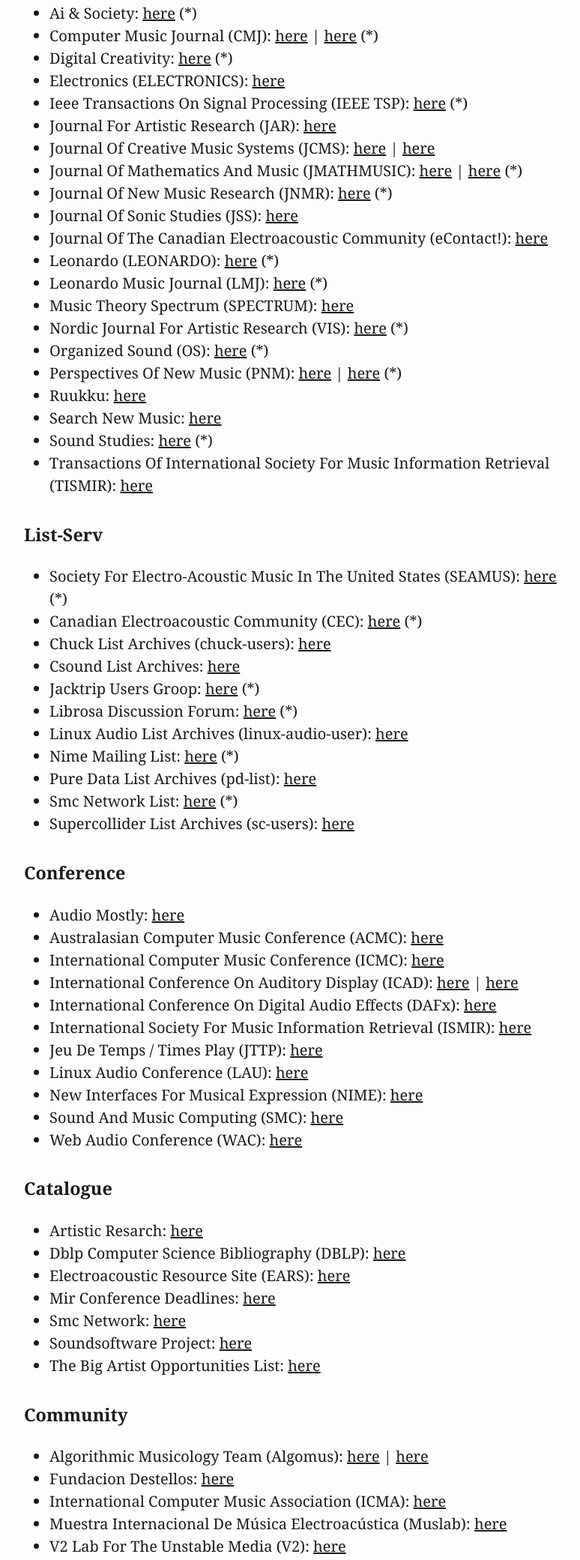
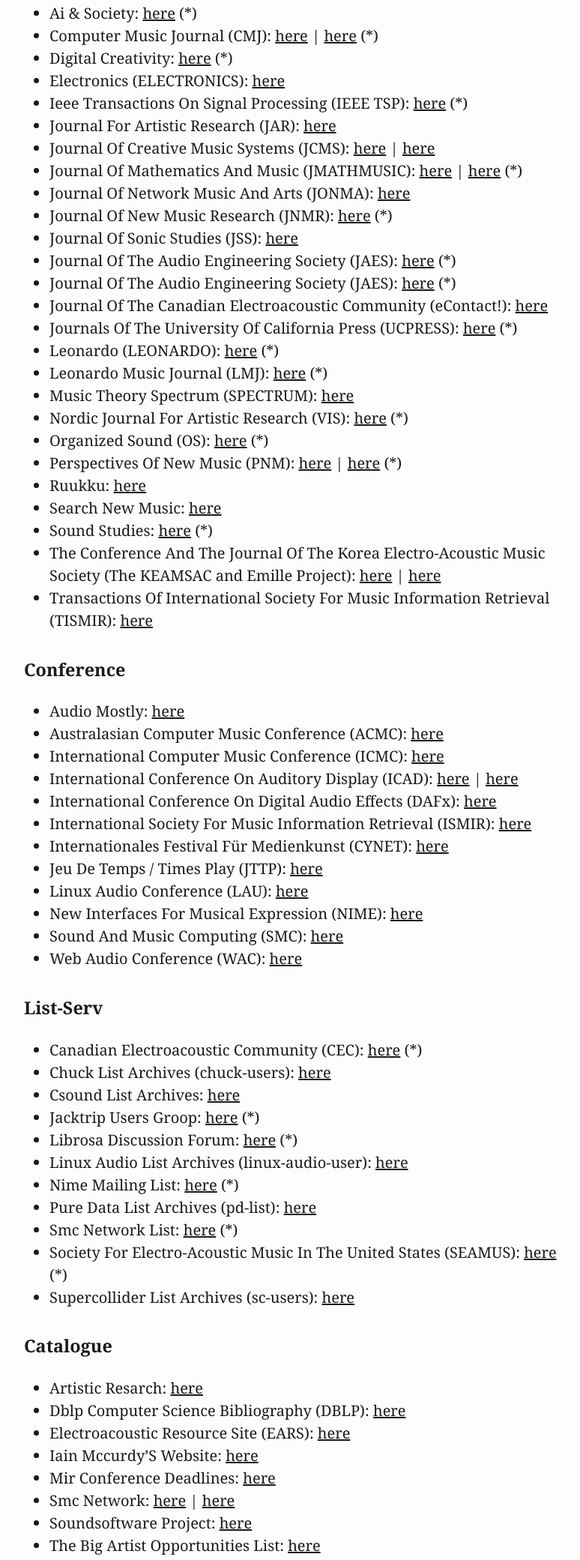
Before and after one commit to fdch/research, a plain HTML site: page index.html in a window 1280 px wide. Shown: the part 524-2605 px from the top of the page at 75% size, without its empty margins (248-1022 px from the left). Drawn offline with Linux system fonts and the light colour scheme.

Commit message:
updates data

```diff
--- a/index.html
+++ b/index.html
@@ -172,11 +172,19 @@
 </li>
 <li>Journal Of Mathematics And Music (JMATHMUSIC): <a href="https://www-tandfonline-com.proxy.library.nyu.edu/loi/tmam20" target="_blank">here</a> | <a href="https://www.researchgate.net/journal/Journal-of-Mathematics-and-Music-1745-9737" target="_blank">here</a> (*)<br />
 </li>
+<li>Journal Of Network Music And Arts (JONMA): <a href="https://commons.library.stonybrook.edu/jonma/" target="_blank">here</a><br />
+</li>
 <li>Journal Of New Music Research (JNMR): <a href="https://www-tandfonline-com.proxy.library.nyu.edu/loi/nnmr20" target="_blank">here</a> (*)<br />
 </li>
 <li>Journal Of Sonic Studies (JSS): <a href="https://www.researchcatalogue.net/view/558606/558607" target="_blank">here</a><br />
 </li>
+<li>Journal Of The Audio Engineering Society (JAES): <a href="https://www.aes.org/journal/" target="_blank">here</a> (*)<br />
+</li>
+<li>Journal Of The Audio Engineering Society (JAES): <a href="https://www.aes.org/journal/" target="_blank">here</a> (*)<br />
+</li>
 <li>Journal Of The Canadian Electroacoustic Community (eContact!): <a href="https://econtact.ca/" target="_blank">here</a><br />
+</li>
+<li>Journals Of The University Of California Press (UCPRESS): <a href="https://online.ucpress.edu/journals" target="_blank">here</a> (*)<br />
 </li>
 <li>Leonardo (LEONARDO): <a href="https://direct.mit.edu/leon" target="_blank">here</a> (*)<br />
 </li>
@@ -196,12 +204,38 @@
 </li>
 <li>Sound Studies: <a href="https://www-tandfonline-com.proxy.library.nyu.edu/loi/rfso20" target="_blank">here</a> (*)<br />
 </li>
+<li>The Conference And The Journal Of The Korea Electro-Acoustic Music Society (The KEAMSAC and Emille Project): <a href="http://keams.org/emille/emille.html" target="_blank">here</a> | <a href="http://computermusic.asia/" target="_blank">here</a><br />
+</li>
 <li>Transactions Of International Society For Music Information Retrieval (TISMIR): <a href="https://transactions.ismir.net/" target="_blank">here</a></li>
+</ul>
+<h3 id="conference">Conference</h3>
+<ul class="incremental">
+<li>Audio Mostly: <a href="https://audiomostly.com/" target="_blank">here</a><br />
+</li>
+<li>Australasian Computer Music Conference (ACMC): <a href="https://computermusic.org.au/conferences/" target="_blank">here</a><br />
+</li>
+<li>International Computer Music Conference (ICMC): <a href="https://quod.lib.umich.edu/i/icmc/" target="_blank">here</a><br />
+</li>
+<li>International Conference On Auditory Display (ICAD): <a href="https://smartech.gatech.edu/handle/1853/49750" target="_blank">here</a> | <a href="https://icad.org/proceedings/" target="_blank">here</a><br />
+</li>
+<li>International Conference On Digital Audio Effects (DAFx): <a href="http://www.dafx.de/paper-archive/" target="_blank">here</a><br />
+</li>
+<li>International Society For Music Information Retrieval (ISMIR): <a href="https://ismir.net/conferences" target="_blank">here</a><br />
+</li>
+<li>Internationales Festival Für Medienkunst (CYNET): <a href="https://www.cynetart.de/" target="_blank">here</a><br />
+</li>
+<li>Jeu De Temps / Times Play (JTTP): <a href="https://jttp.sonus.ca/" target="_blank">here</a><br />
+</li>
+<li>Linux Audio Conference (LAU): <a href="https://linuxaudio.org/lac.html" target="_blank">here</a><br />
+</li>
+<li>New Interfaces For Musical Expression (NIME): <a href="https://www.nime.org/archives/" target="_blank">here</a><br />
+</li>
+<li>Sound And Music Computing (SMC): <a href="https://zenodo.org/communities/smc/" target="_blank">here</a><br />
+</li>
+<li>Web Audio Conference (WAC): <a href="https://webaudioconf.com/proceedings/" target="_blank">here</a></li>
 </ul>
 <h3 id="list-serv">List-Serv</h3>
 <ul class="incremental">
-<li>Society For Electro-Acoustic Music In The United States (SEAMUS): <a href="https://seamusonline.org/" target="_blank">here</a> (*)<br />
-</li>
 <li>Canadian Electroacoustic Community (CEC): <a href="https://groups.google.com/g/cec-conference" target="_blank">here</a> (*)<br />
 </li>
 <li>Chuck List Archives (chuck-users): <a href="https://lists.cs.princeton.edu/pipermail/chuck-users/" target="_blank">here</a><br />
@@ -220,31 +254,9 @@
 </li>
 <li>Smc Network List: <a href="https://groups.google.com/a/llista.upf.edu/g/smcnetwork" target="_blank">here</a> (*)<br />
 </li>
+<li>Society For Electro-Acoustic Music In The United States (SEAMUS): <a href="https://seamusonline.org/" target="_blank">here</a> (*)<br />
+</li>
 <li>Supercollider List Archives (sc-users): <a href="http://www.listarc.bham.ac.uk/marchives/sc-users/" target="_blank">here</a></li>
-</ul>
-<h3 id="conference">Conference</h3>
-<ul class="incremental">
-<li>Audio Mostly: <a href="https://audiomostly.com/" target="_blank">here</a><br />
-</li>
-<li>Australasian Computer Music Conference (ACMC): <a href="https://computermusic.org.au/conferences/" target="_blank">here</a><br />
-</li>
-<li>International Computer Music Conference (ICMC): <a href="https://quod.lib.umich.edu/i/icmc/" target="_blank">here</a><br />
-</li>
-<li>International Conference On Auditory Display (ICAD): <a href="https://smartech.gatech.edu/handle/1853/49750" target="_blank">here</a> | <a href="https://icad.org/proceedings/" target="_blank">here</a><br />
-</li>
-<li>International Conference On Digital Audio Effects (DAFx): <a href="http://www.dafx.de/paper-archive/" target="_blank">here</a><br />
-</li>
-<li>International Society For Music Information Retrieval (ISMIR): <a href="https://ismir.net/conferences" target="_blank">here</a><br />
-</li>
-<li>Jeu De Temps / Times Play (JTTP): <a href="https://jttp.sonus.ca/" target="_blank">here</a><br />
-</li>
-<li>Linux Audio Conference (LAU): <a href="https://linuxaudio.org/lac.html" target="_blank">here</a><br />
-</li>
-<li>New Interfaces For Musical Expression (NIME): <a href="https://www.nime.org/archives/" target="_blank">here</a><br />
-</li>
-<li>Sound And Music Computing (SMC): <a href="https://zenodo.org/communities/smc/" target="_blank">here</a><br />
-</li>
-<li>Web Audio Conference (WAC): <a href="https://webaudioconf.com/proceedings/" target="_blank">here</a></li>
 </ul>
 <h3 id="catalogue">Catalogue</h3>
 <ul class="incremental">
@@ -254,9 +266,11 @@
 </li>
 <li>Electroacoustic Resource Site (EARS): <a href="http://www.ears.dmu.ac.uk/" target="_blank">here</a><br />
 </li>
+<li>Iain Mccurdy’S Website: <a href="http://www.iainmccurdy.org/index.html" target="_blank">here</a><br />
+</li>
 <li>Mir Conference Deadlines: <a href="http://mir-conferences.audiocontentanalysis.org/?sub=ML,SP,DM" target="_blank">here</a><br />
 </li>
-<li>Smc Network: <a href="https://conferences.smcnetwork.org/" target="_blank">here</a><br />
+<li>Smc Network: <a href="https://conferences.smcnetwork.org/" target="_blank">here</a> | <a href="https://smcnetwork.org/" target="_blank">here</a><br />
 </li>
 <li>Soundsoftware Project: <a href="https://code.soundsoftware.ac.uk/" target="_blank">here</a><br />
 </li>
@@ -265,6 +279,10 @@
 <h3 id="community">Community</h3>
 <ul class="incremental">
 <li>Algorithmic Musicology Team (Algomus): <a href="http://algomus.fr/" target="_blank">here</a> | <a href="https://www.cristal.univ-lille.fr/equipes/algomus/publications/" target="_blank">here</a><br />
+</li>
+<li>Auditory List (McGill University): <a href="http://www.auditory.org/" target="_blank">here</a> (*)<br />
+</li>
+<li>Degem Deutsche Gesellschaft Für Elektroakustische Musik E.V. (DEGEM): <a href="https://www.degem.de/" target="_blank">here</a> | <a href="https://second.wiki/wiki/deutsche_gesellschaft_fc3bcr_elektroakustische_musik" target="_blank">here</a><br />
 </li>
 <li>Fundacion Destellos: <a href="http://www.fundestellos.org/" target="_blank">here</a><br />
 </li>
@@ -286,9 +304,23 @@
 </li>
 <li>Theory And Techniques Of Electronic Music: <a href="http://msp.ucsd.edu/techniques.htm" target="_blank">here</a></li>
 </ul>
+<h3 id="database">Database</h3>
+<ul class="incremental">
+<li>Center For Art And Media Karlsruhe (ZKM): <a href="https://zkm.de/en/collection-archives/video-audio" target="_blank">here</a> | <a href="https://zkm.de" target="_blank">here</a><br />
+</li>
+<li>Free Sound Fx (Free SFX): <a href="https://www.freesfx.co.uk/" target="_blank">here</a><br />
+</li>
+<li>International Documentation Of Electroacoustic Music (EMDOKU): <a href="https://www.emdoku.de/en" target="_blank">here</a><br />
+</li>
+<li>See This Sound: <a href="http://see-this-sound.at" target="_blank">here</a><br />
+</li>
+<li>Sonus: <a href="https://sonus.ca/" target="_blank">here</a></li>
+</ul>
 <h3 id="blog">Blog</h3>
 <ul class="incremental">
 <li>Center For Visual Music (CVM): <a href="http://www.centerforvisualmusic.org/" target="_blank">here</a><br />
+</li>
+<li>Jack Schaedler’S Circles And Sines (DFT): <a href="https://jackschaedler.github.io/circles-sines-signals/" target="_blank">here</a><br />
 </li>
 <li>Music Radar: <a href="https://www.musicradar.com/" target="_blank">here</a><br />
 </li>
@@ -298,25 +330,21 @@
 </ul>
 <h3 id="courses">Courses</h3>
 <ul class="incremental">
+<li>Brad Garton’S Youtube Channel: <a href="https://www.youtube.com/channel/UCDsDdlhGq1l0mK_d3ECGj4A/videos" target="_blank">here</a><br />
+</li>
 <li>Classes Taught By Miller Puckette: <a href="http://msp.ucsd.edu/syllabi/index.htm" target="_blank">here</a><br />
 </li>
 <li>Computer Music Center Courses At Columbia University (CMC Cources): <a href="https://cmc.music.columbia.edu/cmc_courses" target="_blank">here</a><br />
 </li>
 <li>Supercollider Tutorial: <a href="http://composerprogrammer.com/teaching/supercollider/sctutorial/tutorial.html" target="_blank">here</a></li>
 </ul>
-<h3 id="database">Database</h3>
-<ul class="incremental">
-<li>Free Sound Fx (Free SFX): <a href="https://www.freesfx.co.uk/" target="_blank">here</a><br />
-</li>
-<li>See This Sound: <a href="http://see-this-sound.at" target="_blank">here</a><br />
-</li>
-<li>Sonus: <a href="https://sonus.ca/" target="_blank">here</a></li>
-</ul>
 <h3 id="institute">Institute</h3>
 <ul class="incremental">
 <li>Institute For Research And Coordination In Acoustics/Music (IRCAM): <a href="https://www.ircam.fr/" target="_blank">here</a> (*)<br />
 </li>
 <li>Institute Of Electronic Music And Acoustics (IEM): <a href="https://iem.kug.ac.at/" target="_blank">here</a> (*)<br />
+</li>
+<li>Maynooth University Research Archive Library (MURAL): <a href="http://mural.maynoothuniversity.ie/" target="_blank">here</a><br />
 </li>
 <li>Spatial Sound Institute (SSI): <a href="https://spatialsoundinstitute.com/" target="_blank">here</a></li>
 </ul>
@@ -328,6 +356,20 @@
 </li>
 <li>O’Reilly: <a href="https://learning-oreilly-com.proxy.library.nyu.edu/" target="_blank">here</a> (*)</li>
 </ul>
+<h3 id="festival">Festival</h3>
+<ul class="incremental">
+<li>Festival And Platform For Adventurous Music &amp; Art (CMT): <a href="https://www.ctm-festival.de/" target="_blank">here</a><br />
+</li>
+<li>Transmediale: <a href="https://transmediale.de/" target="_blank">here</a></li>
+</ul>
+<h3 id="foundation">Foundation</h3>
+<ul class="incremental">
+<li>Foundation For Emerging Technologies And Arts (FETA): <a href="https://fetafoundation.org/" target="_blank">here</a></li>
+</ul>
+<h3 id="plugins">Plugins</h3>
+<ul class="incremental">
+<li>The Vamp Audio Analysis Plugin System (VAMP): <a href="https://vamp-plugins.org/" target="_blank">here</a></li>
+</ul>
 <h2 id="authors">Authors</h2>
 <ul class="incremental">
 <li><a href="https://fdch.github.io" target="_blank">fdch</a></li>
```
Also changed, not shown: 1 other file.
